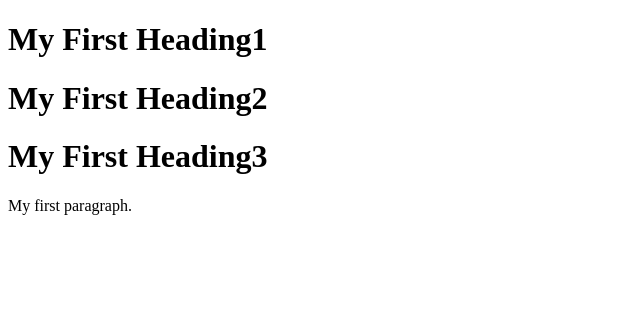
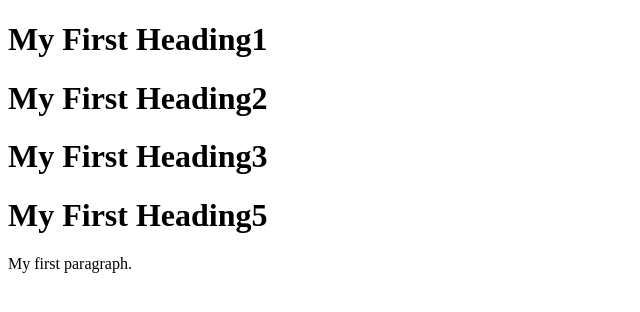
Before and after one commit to harshmittal1992/githubdemo1, a plain HTML site: page index.html in a window 1280 px wide. Shown: the whole page, without its empty margins (0-640 px from the left). Drawn offline with Linux system fonts and the light colour scheme.

Commit message:
updated index html file to conflict

```diff
--- a/index.html
+++ b/index.html
@@ -8,7 +8,7 @@
 <h1>My First Heading1</h1>
 <h1>My First Heading2</h1>
 <h1>My First Heading3</h1>
-
+<h1>My First Heading5</h1>
 <p>My first paragraph.</p>
 
 </body>
```
